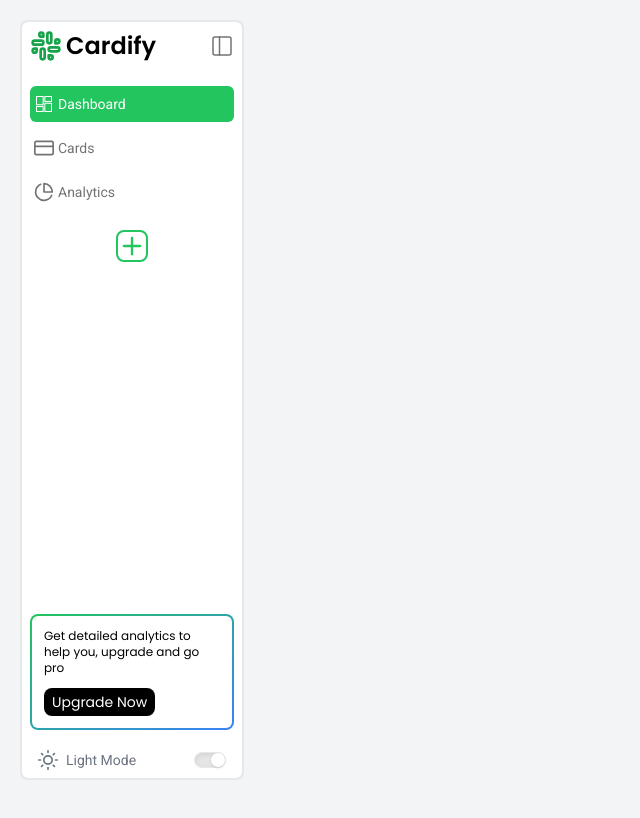
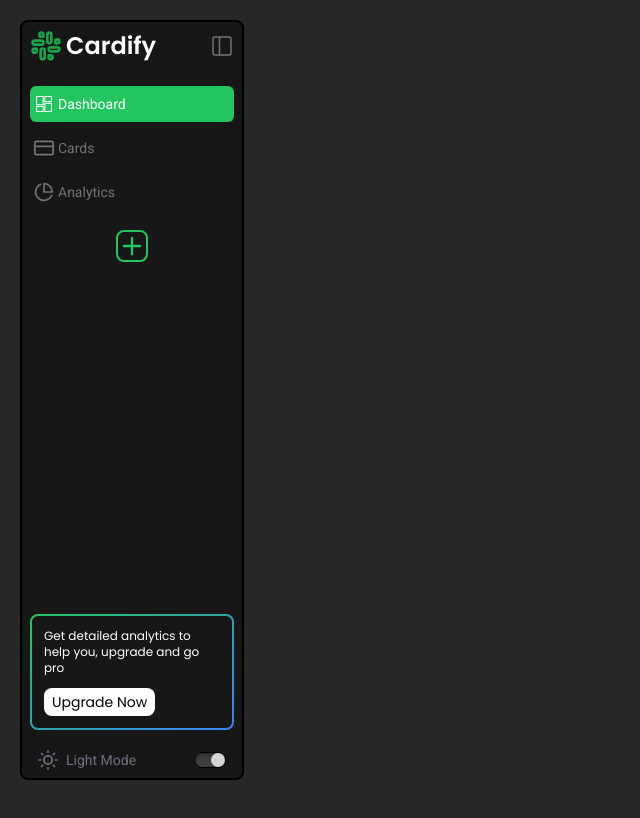
Before and after one commit to E-Cardify/Frontend-React, a React (Vite) app: page / in a window 1280 px wide. Shown: the top 818 px of the page, without its empty margins (0-640 px from the left). Built offline with nearby package versions, Linux system fonts and the light colour scheme.

Commit message:
0.7.0 add dark mode support

```diff
--- a/package.json
+++ b/package.json
@@ -1,7 +1,7 @@
 {
   "name": "cardify",
   "private": true,
-  "version": "0.6.2",
+  "version": "0.7.0",
   "type": "module",
   "scripts": {
     "dev": "vite",
--- a/src/App.tsx
+++ b/src/App.tsx
@@ -3,7 +3,7 @@
 
 function App() {
   return (
-    <div className="min-h-[200vh] bg-gray-100">
+    <div className="min-h-[200vh] bg-gray-100 dark:bg-neutral-800">
       <ViewProvider>
         <SideNavBar />
       </ViewProvider>
--- a/src/components/layout/SideNavBar/SideNavBar.tsx
+++ b/src/components/layout/SideNavBar/SideNavBar.tsx
@@ -19,7 +19,7 @@
 
     return (
         <CollapseSideNavBarContext.Provider value={{ isCollapsed, setIsCollapsed }}>
-            <div className="flex  flex-col fixed bg-white h-[95vh] rounded-lg top-[2.5vh] border-2 max-w-max px-2 py-2 left-5 t-5">
+            <div className="flex  flex-col fixed bg-white dark:bg-neutral-900 h-[95vh] rounded-lg top-[2.5vh] border-2 max-w-max px-2 py-2 left-5 t-5 dark:border-black">
                 <div className="flex justify-between items-center">
                     <SideNavBarLogo />
                     <div className="w-6 h-6 cursor-pointer text-neutral-500" onClick={handleCollapseSideNavBar}>
--- a/src/components/layout/SideNavBar/SideNavBarLogo.tsx
+++ b/src/components/layout/SideNavBar/SideNavBarLogo.tsx
@@ -6,7 +6,7 @@
 
     return (
         <div>
-            <div className="text-2xl font-Poppins font-bold cursor-pointer flex gap-1 items-center">
+            <div className="text-2xl font-Poppins font-bold cursor-pointer flex gap-1 items-center dark:text-white">
                 <div className="w-8 h-8 text-green-600">
                     <Slack />
                 </div>
--- a/src/components/layout/SideNavBar/SideNavBarToggleTheme.tsx
+++ b/src/components/layout/SideNavBar/SideNavBarToggleTheme.tsx
@@ -15,8 +15,8 @@
             <SunIcon />
         </div>
         {!isCollapsed && <p>Light Mode</p>}
-        <button type="button" title="Toggle Light/Dark Mode" className="relative bg-neutral-200 w-8 h-4 cursor-pointer ml-auto shadow-inner shadow-neutral-300 rounded-full border" onClick={handleThemeChange}>
-            <div className={`w-3.5 h-3.5 transition-all absolute ${theme == "light" ? "left-0" : "left-full -translate-x-full"} top-0 bg-white rounded-full shadow shadow-bg-neutral-300`} />
+        <button type="button" title="Toggle Light/Dark Mode" className="relative bg-neutral-200 dark:bg-neutral-700 w-8 h-4 cursor-pointer ml-auto shadow-inner  shadow-neutral-300 dark:shadow-neutral-800  rounded-full border dark:border-black" onClick={handleThemeChange}>
+            <div className={`w-3.5 h-3.5 dark:bg-neutral-300 transition-all absolute ${theme == "light" ? "left-0" : "left-full -translate-x-full"} top-0 bg-white rounded-full shadow shadow-bg-neutral-300`} />
         </button>
     </div>);
 }
--- a/src/components/layout/SideNavBar/SideNavBarUpgradeNowButton.tsx
+++ b/src/components/layout/SideNavBar/SideNavBarUpgradeNowButton.tsx
@@ -15,11 +15,11 @@
                     /* padding so the container with border is visible */
                 }
                 <div className="p-0.5">
-                    <div className="max-w-[200px] p-3 relative bg-white rounded-md text-xs font-Poppins">
+                    <div className="max-w-[200px] p-3 relative bg-white dark:bg-neutral-900 dark:text-white rounded-md text-xs font-Poppins">
                         <p>
                             Get detailed analytics to help you, upgrade and go pro
                         </p>
-                        <button type="button" title="Show Premium Options" className="text-sm mt-3 w-max bg-black text-white px-2 py-1 rounded-lg">
+                        <button type="button" title="Show Premium Options" className="text-sm mt-3 w-max bg-black text-white dark:bg-white dark:text-black px-2 py-1 rounded-lg">
                             Upgrade Now
                         </button>
                     </div>
```
